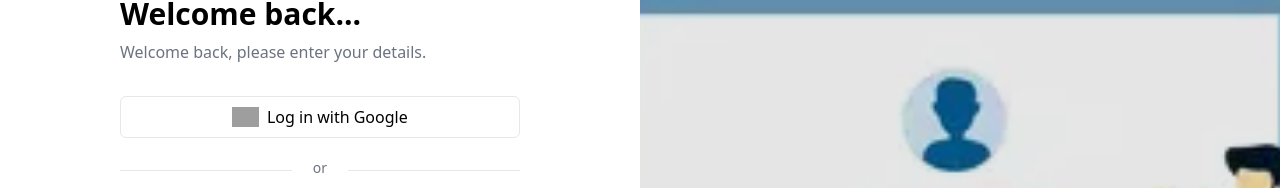
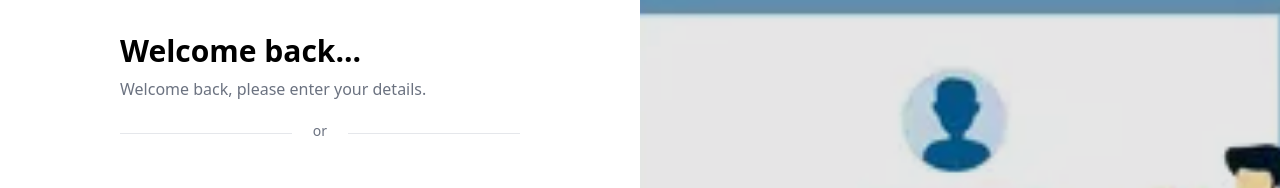
Before and after one commit to devmdrd/TalentTrove, a React (Vite) app in the folder client/: page /signin in a window 1280 px wide. Shown: the part 213-401 px from the top of the page. Built offline with nearby package versions, Linux system fonts and the light colour scheme; no server answers; grey boxes are pictures that could not be loaded.

Commit message:
Update SigninForm.jsx

```diff
--- a/client/src/components/candidate/SigninForm.jsx
+++ b/client/src/components/candidate/SigninForm.jsx
@@ -60,7 +60,7 @@ const SigninForm = () => {
   const handleGoogleLogin = () => {
     try {
       // Directly initiate OAuth flow from the client-side
-      window.location.href = `http://localhost:3001/auth/google`;
+      window.location.href = `https://talenttrove-9jlw.onrender.com/auth/google`;
     } catch (error) {
       console.error("Error logging in with Google:", error);
     }
@@ -84,7 +84,7 @@ const SigninForm = () => {
             <p className="mt-2 text-left text-gray-500">
               Welcome back, please enter your details.
             </p>
-            <button
+{/*             <button
               className="-2 mt-8 flex items-center justify-center rounded-md border px-4 py-2 outline-none ring-gray-400 ring-offset-2 transition focus:ring-2 hover:border-transparent hover:bg-black hover:text-white"
               onClick={handleGoogleLogin} // Handle Google login when button is clicked
             >
@@ -94,7 +94,7 @@ const SigninForm = () => {
                 alt=""
               />
               Log in with Google
-            </button>
+            </button> */}
             <div className="relative mt-8 flex h-px place-items-center bg-gray-200">
               <div className="absolute left-1/2 h-6 w-14 -translate-x-1/2 bg-white text-center text-sm text-gray-500">
                 or
```
